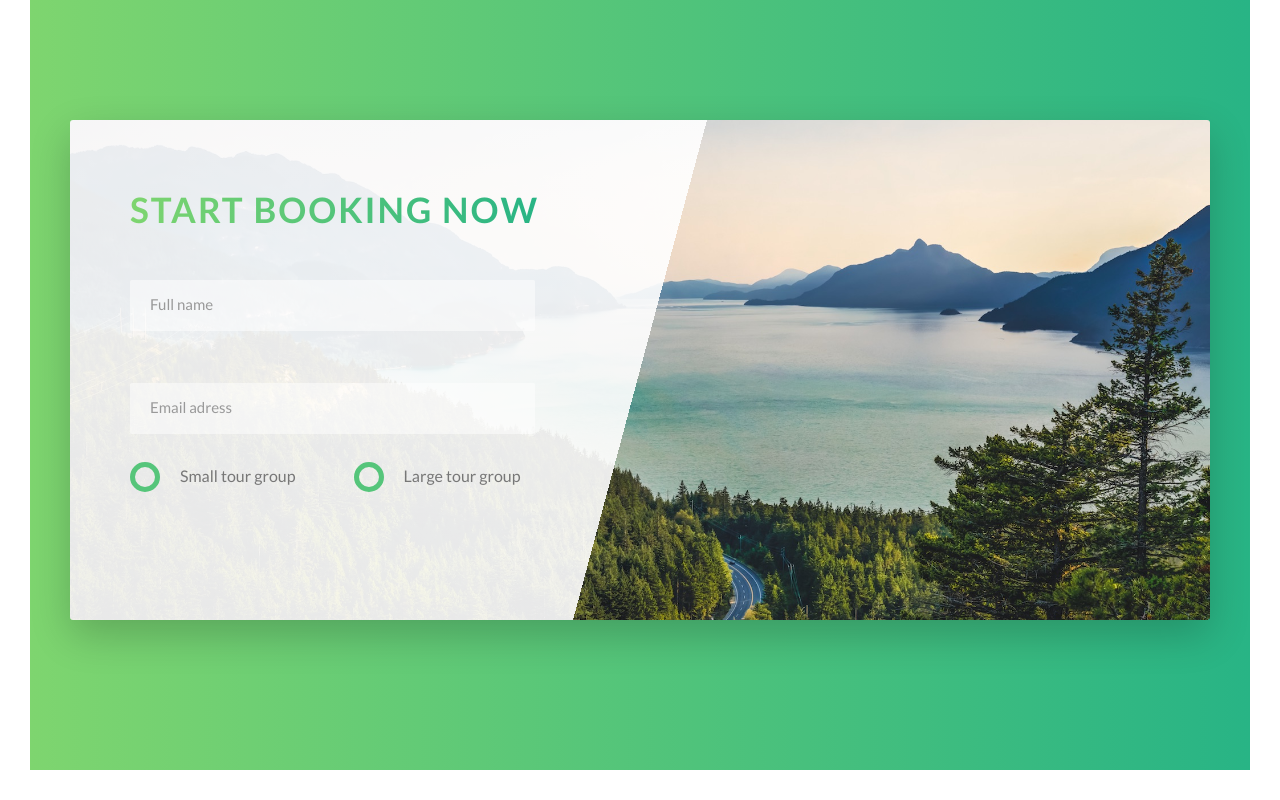
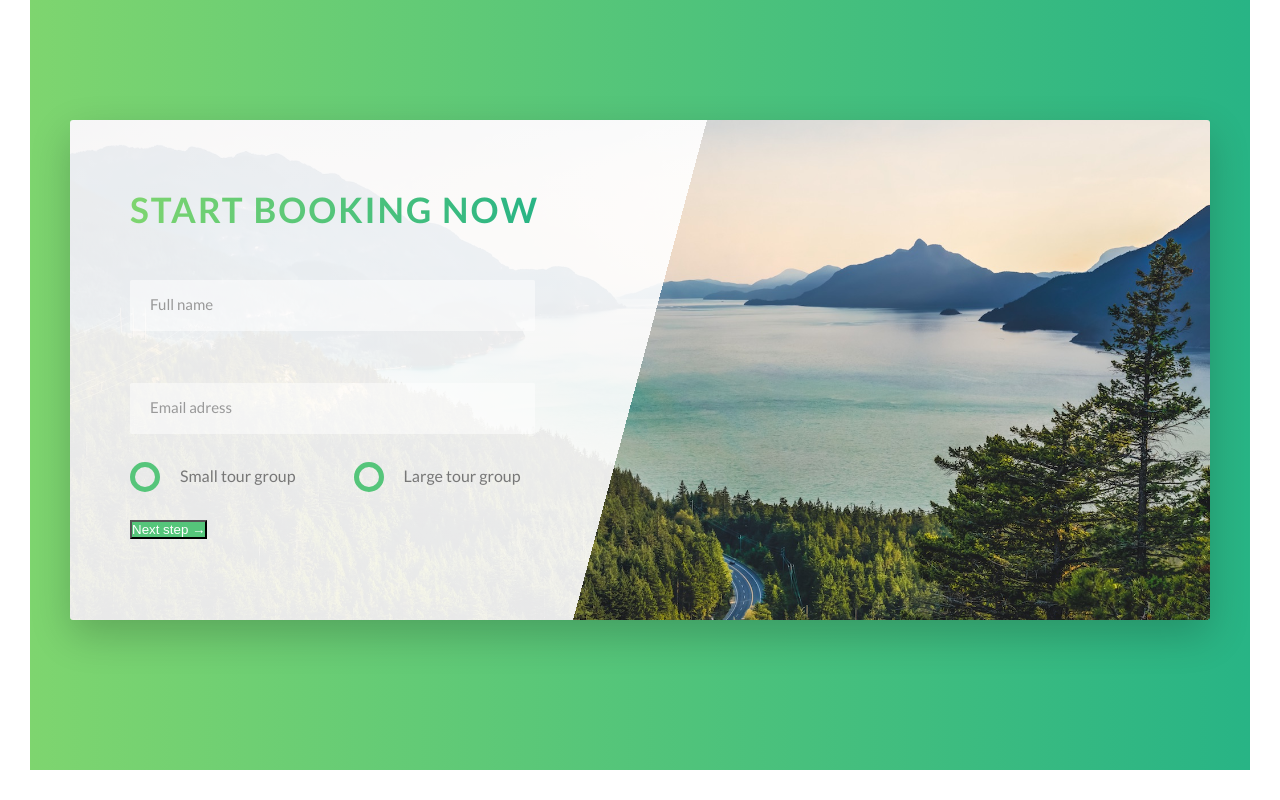
Before and after one commit to Hakan-Asmaoglu/Natours, a website: page index.html in a window 1280 px wide. Shown: the part 4499-5299 px from the top of the page. Drawn offline with Linux system fonts and the light colour scheme.

Commit message:
Form button html structure

```diff
--- a/index.html
+++ b/index.html
@@ -374,6 +374,10 @@
                     </label>
                   </div>
                 </div>
+
+                <div class="form__group">
+                  <button class="btn btn--green">Next step &rarr;</button>
+                </div>
               </div>
             </form>
           </div>
```
